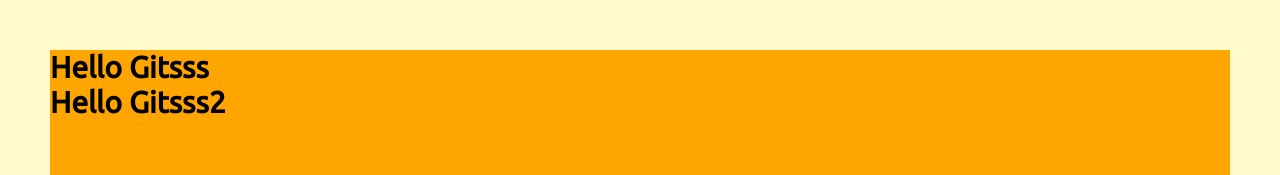
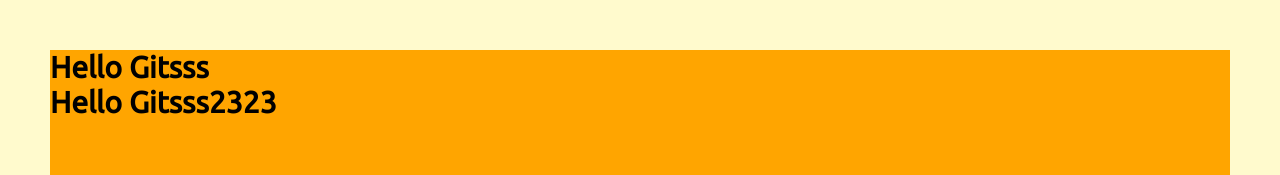
Before and after one commit to MirzoevG/git_test, a plain HTML site: page index.html in a window 1280 px wide. Shown: the top 175 px of the page. Drawn offline with Linux system fonts and the light colour scheme.

Commit message:
Update index.html

```diff
--- a/index.html
+++ b/index.html
@@ -12,7 +12,7 @@
     </header>
     <main class="main">
         <h1 style="font-size: 30px;" tabindex="0">Hello Gitsss</h1>
-        <h1 style="font-size: 30px;" tabindex="0">Hello Gitsss2</h1>
+        <h1 style="font-size: 30px;" tabindex="0">Hello Gitsss2323</h1>
     </main>
     <footer class="footer">
 
```
